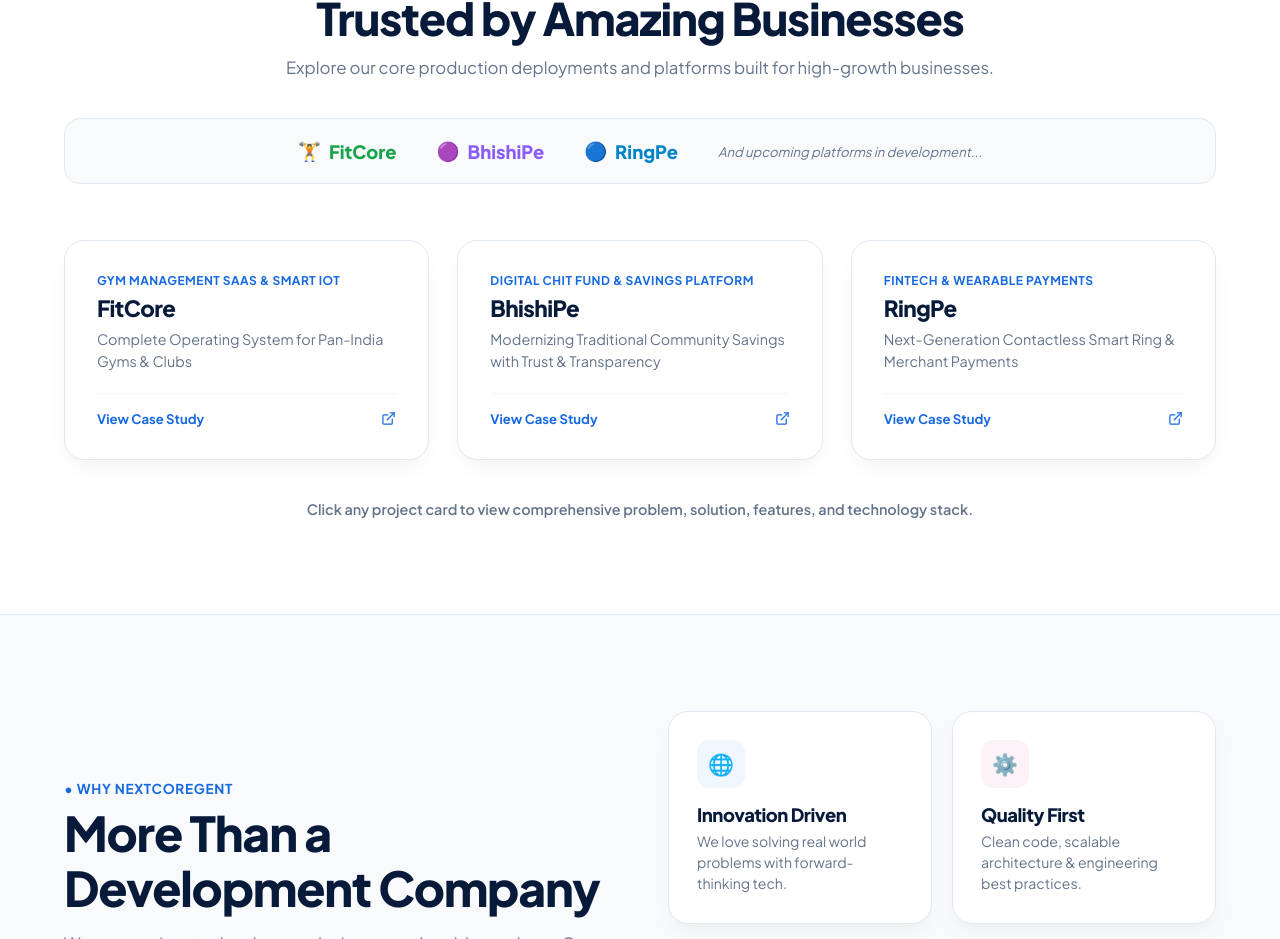
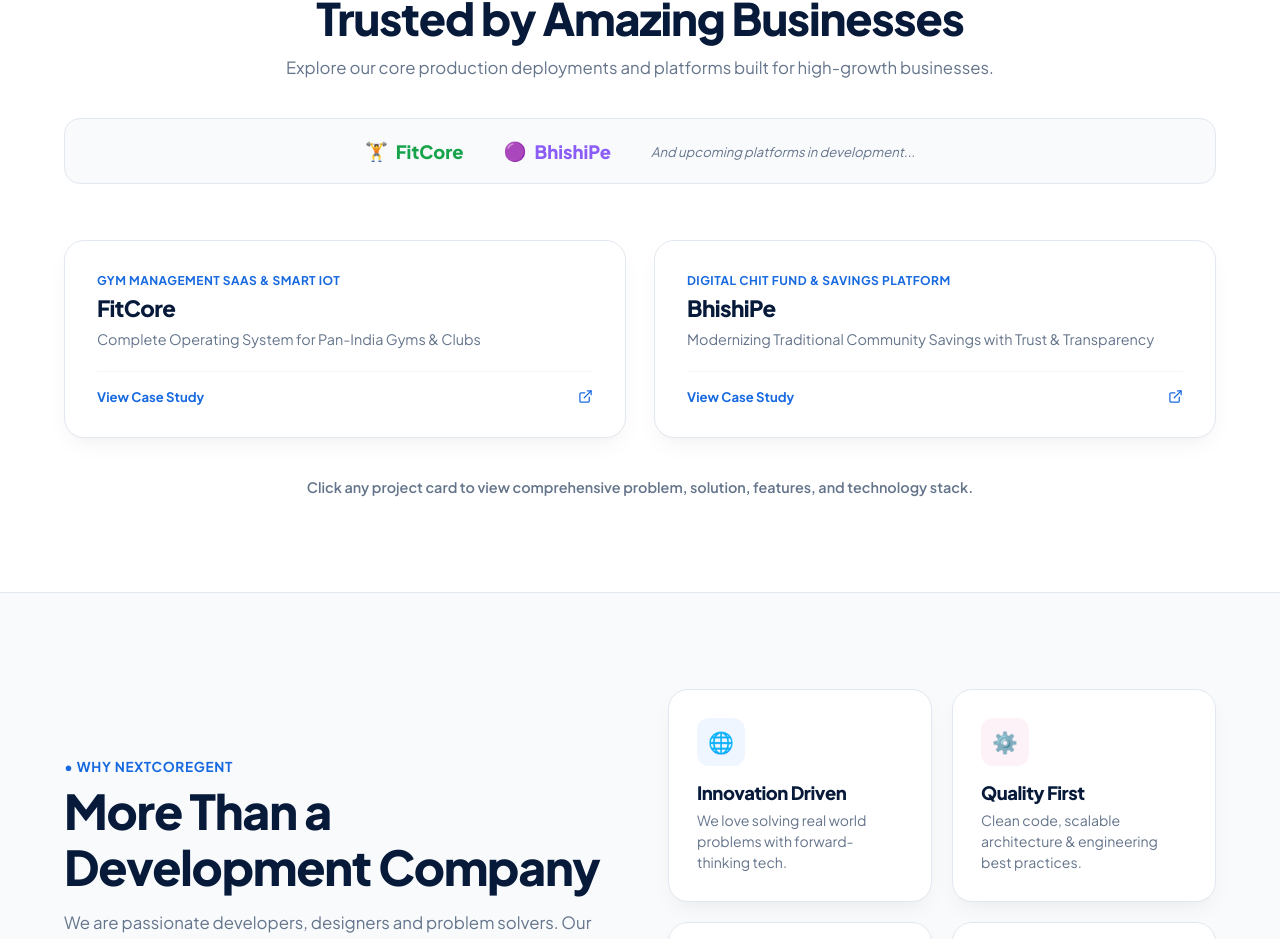
Before and after one commit to Ankitmpatil1999/NexCoreGen_Technologies, a React (Vite) app: page / in a window 1280 px wide. Shown: the part 3566-4505 px from the top of the page. Built offline with nearby package versions, Linux system fonts and the light colour scheme.

Commit message:
feat(portfolio): remove RingPe from platform logo strip, portfolio data, and legal policies

```diff
--- a/src/App.tsx
+++ b/src/App.tsx
@@ -52,16 +52,6 @@
     solution: 'Engineered a transparent digital ledger with real-time bidding, automated installment tracking, and secure UPI payment settlements.',
     features: ['Transparent Digital Auction Bidding', 'Automated Installment Ledger', 'Instant UPI Payouts & Escrow', 'SMS & WhatsApp Due Alerts', 'KYC & Member Verification'],
     techStack: ['React Native', 'Node.js', 'PostgreSQL', 'Prisma', 'Razorpay UPI API']
-  },
-  {
-    id: 'ringpe',
-    name: 'RingPe',
-    category: 'Fintech & Wearable Payments',
-    tagline: 'Next-Generation Contactless Smart Ring & Merchant Payments',
-    problem: 'Users need faster, hands-free payment methods at POS terminals without taking out phones or physical plastic cards.',
-    solution: 'Developed a companion fintech wallet app that securely tokenizes NFC smart rings for tap-and-pay transactions at any standard POS.',
-    features: ['Tokenized NFC Contactless Pay', 'Instant Card Management & Lock', 'Real-Time Transaction Feed', 'Biometric Authentication', 'Cashback & Merchant Rewards'],
-    techStack: ['React Native', 'TypeScript', 'Go Backend', 'Redis', 'PCI-DSS Tokenization']
   }
 ];
 
@@ -838,9 +828,6 @@
             </div>
             <div style={{ display: 'flex', alignItems: 'center', gap: '0.5rem', fontWeight: 800, fontSize: '1.15rem', color: '#8B5CF6' }}>
               <span>🟣</span> BhishiPe
-            </div>
-            <div style={{ display: 'flex', alignItems: 'center', gap: '0.5rem', fontWeight: 800, fontSize: '1.15rem', color: '#0284C7' }}>
-              <span>🔵</span> RingPe
             </div>
             <div style={{ fontSize: '0.82rem', color: 'var(--text-muted)', fontStyle: 'italic' }}>
               And upcoming platforms in development...
--- a/src/components/PrivacyPolicy.tsx
+++ b/src/components/PrivacyPolicy.tsx
@@ -193,7 +193,7 @@
                 1. Introduction & Overview
               </h2>
               <p style={{ color: 'var(--text-muted)', lineHeight: 1.7, marginBottom: '1rem' }}>
-                Welcome to <strong>NextcoreGent Technologies</strong> ("NextcoreGent", "we", "our", or "us"), founded by <strong>Ankit Patil</strong> and headquartered in Nagpur, Maharashtra, India. We specialize in designing and engineering high-impact digital solutions, custom web and mobile applications, backend microservices, and specialized SaaS operating systems such as <strong>FitCore OS</strong> (Gym Management & Turnstile Access), <strong>BhishiPe</strong>, and <strong>RingPe</strong>.
+                Welcome to <strong>NextcoreGent Technologies</strong> ("NextcoreGent", "we", "our", or "us"), founded by <strong>Ankit Patil</strong> and headquartered in Nagpur, Maharashtra, India. We specialize in designing and engineering high-impact digital solutions, custom web and mobile applications, backend microservices, and specialized SaaS operating systems such as <strong>FitCore OS</strong> (Gym Management & Turnstile Access) and <strong>BhishiPe</strong>.
               </p>
               <p style={{ color: 'var(--text-muted)', lineHeight: 1.7 }}>
                 This Privacy Policy explains how we collect, store, process, and safeguard the information you provide when you interact with our website, utilize our SaaS platforms, or partner with us for bespoke development services. We adhere strictly to the applicable laws of India, including the <strong>Digital Personal Data Protection Act, 2023 (DPDPA)</strong> and the <strong>Information Technology Act, 2000</strong>.
--- a/src/components/TermsConditions.tsx
+++ b/src/components/TermsConditions.tsx
@@ -278,7 +278,7 @@
                     <strong>Custom Client Deliverables:</strong> Upon full and final settlement of all milestone invoices specified in a development contract, full ownership of client-specific custom source code and UI assets transfers to the client.
                   </li>
                   <li>
-                    <strong>NextcoreGent Core Platforms:</strong> All rights, title, trademarks, and copyright in NextcoreGent Technologies' proprietary software, including the FitCore OS platform, turnstile firmware, BhishiPe, RingPe, algorithms, and backend architectures remain the exclusive property of NextcoreGent Technologies.
+                    <strong>NextcoreGent Core Platforms:</strong> All rights, title, trademarks, and copyright in NextcoreGent Technologies' proprietary software, including the FitCore OS platform, turnstile firmware, BhishiPe, algorithms, and backend architectures remain the exclusive property of NextcoreGent Technologies.
                   </li>
                   <li>
                     <strong>Client Data Ownership:</strong> All business records, member lists, revenue metrics, and proprietary assets uploaded by the client remain 100% the property of the client.
```
